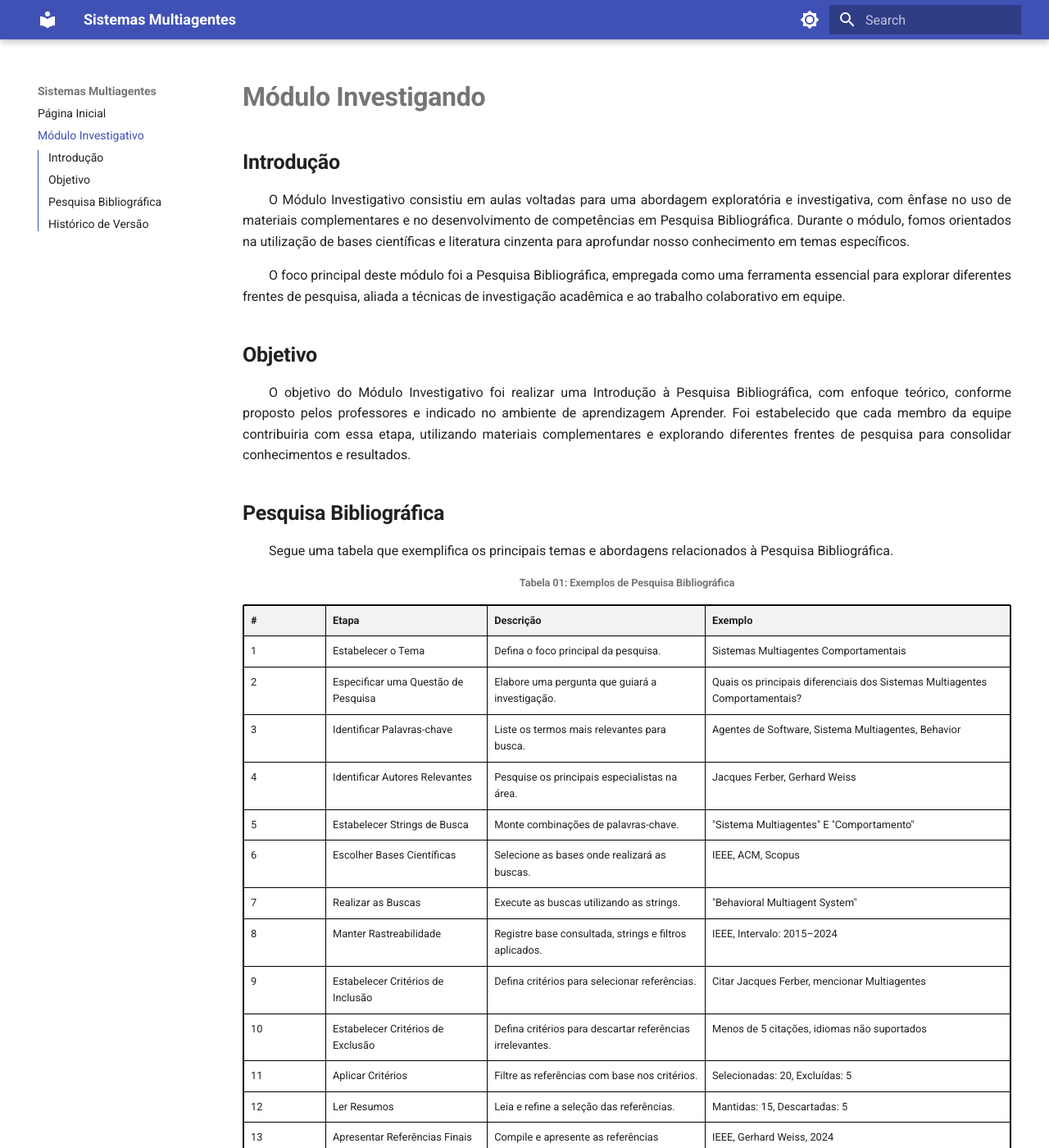
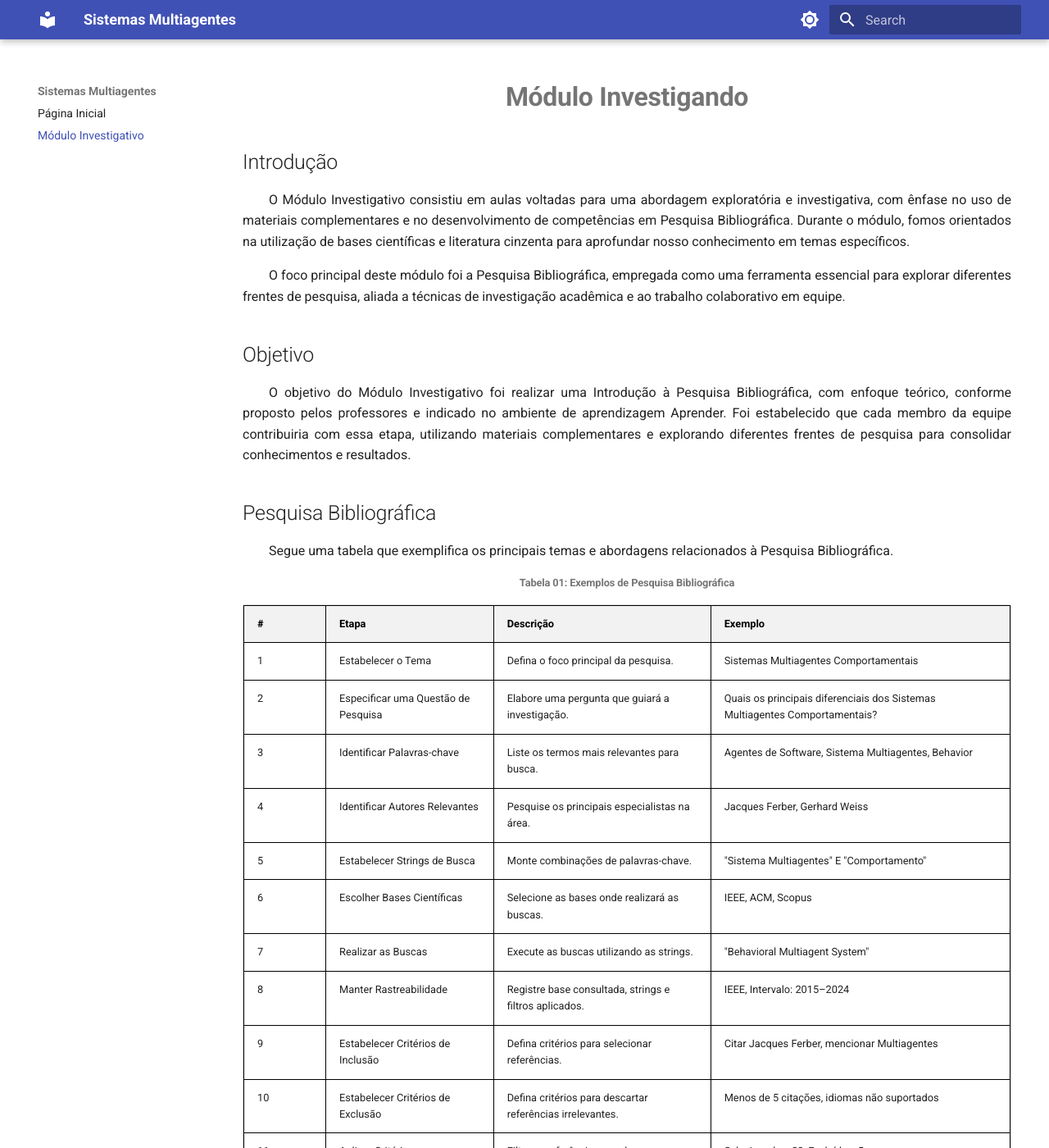
Before and after one commit to UnBSMA2024-2/2024.2_G2_SMA_ProjetoComportamentoCooperativo, an MkDocs documentation site: the page built from docs/modulo_investigando.md, in a window 1280 px wide and 1400 px high. Shown: the whole window at 82% size. Built offline with MkDocs 1.6.1 and Material for MkDocs 9.7.7, drawn with Linux system fonts in a browser that asks for light colours; some of the changed lines change nothing that is shown.

Commit message:
fix: concerta estilo nas tabelas

```diff
--- a/docs/modulo_investigando.md
+++ b/docs/modulo_investigando.md
@@ -1,150 +1,194 @@
-# **Módulo Investigando**
+<!DOCTYPE html>
+<html lang="en">
+<head>
+  <meta charset="UTF-8">
+  <meta name="viewport" content="width=device-width, initial-scale=1.0">
+  <title>Módulo Investigando</title>
+  <style>
+    /* Estilo geral para as tabelas */
+    table {
+      margin-left: auto;
+      margin-right: auto;
+      border-collapse: collapse;
+      width: 100%;
+      max-width: 1200px;
+      text-align: center;
+      border: 1px solid black;
+      font-size: 16px;
+      margin-bottom: 20px;
+    }
 
-## **Introdução**
-<p align="justify">
-&emsp;&emsp;O Módulo Investigativo consistiu em aulas voltadas para uma abordagem exploratória e investigativa, com ênfase no uso de materiais complementares e no desenvolvimento de competências em Pesquisa Bibliográfica. Durante o módulo, fomos orientados na utilização de bases científicas e literatura cinzenta para aprofundar nosso conhecimento em temas específicos.
-</p>
-<p align="justify">
-&emsp;&emsp;O foco principal deste módulo foi a Pesquisa Bibliográfica, empregada como uma ferramenta essencial para explorar diferentes frentes de pesquisa, aliada a técnicas de investigação acadêmica e ao trabalho colaborativo em equipe.
-</p>
+    th, td {
+      padding: 8px;
+      border: 1px solid black;
+    }
 
-## **Objetivo**
-<p align="justify">
-&emsp;&emsp;O objetivo do Módulo Investigativo foi realizar uma Introdução à Pesquisa Bibliográfica, com enfoque teórico, conforme proposto pelos professores e indicado no ambiente de aprendizagem Aprender. Foi estabelecido que cada membro da equipe contribuiria com essa etapa, utilizando materiais complementares e explorando diferentes frentes de pesquisa para consolidar conhecimentos e resultados.
-</p>
+    thead th {
+      background-color: #f2f2f2;
+      color: #000; /* Cor padrão para modo claro */
+    }
 
-## **Pesquisa Bibliográfica**
-<p align="justify">
-&emsp;&emsp;Segue uma tabela que exemplifica os principais temas e abordagens relacionados à Pesquisa Bibliográfica.
-</p>
+    /* Alteração para o modo escuro */
+    @media (prefers-color-scheme: dark) {
+      thead th {
+        color: #888; /* Apenas os cabeçalhos em cinza no modo escuro */
+      }
+    }
 
-<h6 align="center">Tabela 01: Exemplos de Pesquisa Bibliográfica</h6>
+    /* Espaçamento adicional para textos abaixo das tabelas */
+    .section-text {
+      margin-top: 20px;
+    }
+  </style>
+</head>
+<body>
+  <h1 align="center"><strong>Módulo Investigando</strong></h1>
 
-<div style="text-align: center;">
-  <table style="margin-left: auto; margin-right: auto; border-collapse: collapse; width: 100%; max-width: 1200px; text-align: center; border: 1px solid black;">
-    <thead style="background-color: #f2f2f2;">
-      <tr>
-        <th style="border: 1px solid black; padding: 8px;">#</th>
-        <th style="border: 1px solid black; padding: 8px;">Etapa</th>
-        <th style="border: 1px solid black; padding: 8px;">Descrição</th>
-        <th style="border: 1px solid black; padding: 8px;">Exemplo</th>
-      </tr>
-    </thead>
-    <tbody>
-      <tr>
-        <td style="border: 1px solid black; padding: 8px;">1</td>
-        <td style="border: 1px solid black; padding: 8px;">Estabelecer o Tema</td>
-        <td style="border: 1px solid black; padding: 8px;">Defina o foco principal da pesquisa.</td>
-        <td style="border: 1px solid black; padding: 8px;">Sistemas Multiagentes Comportamentais</td>
-      </tr>
-      <tr>
-        <td style="border: 1px solid black; padding: 8px;">2</td>
-        <td style="border: 1px solid black; padding: 8px;">Especificar uma Questão de Pesquisa</td>
-        <td style="border: 1px solid black; padding: 8px;">Elabore uma pergunta que guiará a investigação.</td>
-        <td style="border: 1px solid black; padding: 8px;">Quais os principais diferenciais dos Sistemas Multiagentes Comportamentais?</td>
-      </tr>
-      <tr>
-        <td style="border: 1px solid black; padding: 8px;">3</td>
-        <td style="border: 1px solid black; padding: 8px;">Identificar Palavras-chave</td>
-        <td style="border: 1px solid black; padding: 8px;">Liste os termos mais relevantes para busca.</td>
-        <td style="border: 1px solid black; padding: 8px;">Agentes de Software, Sistema Multiagentes, Behavior</td>
-      </tr>
-      <tr>
-        <td style="border: 1px solid black; padding: 8px;">4</td>
-        <td style="border: 1px solid black; padding: 8px;">Identificar Autores Relevantes</td>
-        <td style="border: 1px solid black; padding: 8px;">Pesquise os principais especialistas na área.</td>
-        <td style="border: 1px solid black; padding: 8px;">Jacques Ferber, Gerhard Weiss</td>
-      </tr>
-      <tr>
-        <td style="border: 1px solid black; padding: 8px;">5</td>
-        <td style="border: 1px solid black; padding: 8px;">Estabelecer Strings de Busca</td>
-        <td style="border: 1px solid black; padding: 8px;">Monte combinações de palavras-chave.</td>
-        <td style="border: 1px solid black; padding: 8px;">"Sistema Multiagentes" E "Comportamento"</td>
-      </tr>
-      <tr>
-        <td style="border: 1px solid black; padding: 8px;">6</td>
-        <td style="border: 1px solid black; padding: 8px;">Escolher Bases Científicas</td>
-        <td style="border: 1px solid black; padding: 8px;">Selecione as bases onde realizará as buscas.</td>
-        <td style="border: 1px solid black; padding: 8px;">IEEE, ACM, Scopus</td>
-      </tr>
-      <tr>
-        <td style="border: 1px solid black; padding: 8px;">7</td>
-        <td style="border: 1px solid black; padding: 8px;">Realizar as Buscas</td>
-        <td style="border: 1px solid black; padding: 8px;">Execute as buscas utilizando as strings.</td>
-        <td style="border: 1px solid black; padding: 8px;">"Behavioral Multiagent System"</td>
-      </tr>
-      <tr>
-        <td style="border: 1px solid black; padding: 8px;">8</td>
-        <td style="border: 1px solid black; padding: 8px;">Manter Rastreabilidade</td>
-        <td style="border: 1px solid black; padding: 8px;">Registre base consultada, strings e filtros aplicados.</td>
-        <td style="border: 1px solid black; padding: 8px;">IEEE, Intervalo: 2015–2024</td>
-      </tr>
-      <tr>
-        <td style="border: 1px solid black; padding: 8px;">9</td>
-        <td style="border: 1px solid black; padding: 8px;">Estabelecer Critérios de Inclusão</td>
-        <td style="border: 1px solid black; padding: 8px;">Defina critérios para selecionar referências.</td>
-        <td style="border: 1px solid black; padding: 8px;">Citar Jacques Ferber, mencionar Multiagentes</td>
-      </tr>
-      <tr>
-        <td style="border: 1px solid black; padding: 8px;">10</td>
-        <td style="border: 1px solid black; padding: 8px;">Estabelecer Critérios de Exclusão</td>
-        <td style="border: 1px solid black; padding: 8px;">Defina critérios para descartar referências irrelevantes.</td>
-        <td style="border: 1px solid black; padding: 8px;">Menos de 5 citações, idiomas não suportados</td>
-      </tr>
-      <tr>
-        <td style="border: 1px solid black; padding: 8px;">11</td>
-        <td style="border: 1px solid black; padding: 8px;">Aplicar Critérios</td>
-        <td style="border: 1px solid black; padding: 8px;">Filtre as referências com base nos critérios.</td>
-        <td style="border: 1px solid black; padding: 8px;">Selecionadas: 20, Excluídas: 5</td>
-      </tr>
-      <tr>
-        <td style="border: 1px solid black; padding: 8px;">12</td>
-        <td style="border: 1px solid black; padding: 8px;">Ler Resumos</td>
-        <td style="border: 1px solid black; padding: 8px;">Leia e refine a seleção das referências.</td>
-        <td style="border: 1px solid black; padding: 8px;">Mantidas: 15, Descartadas: 5</td>
-      </tr>
-      <tr>
-        <td style="border: 1px solid black; padding: 8px;">13</td>
-        <td style="border: 1px solid black; padding: 8px;">Apresentar Referências Finais</td>
-        <td style="border: 1px solid black; padding: 8px;">Compile e apresente as referências selecionadas.</td>
-        <td style="border: 1px solid black; padding: 8px;">IEEE, Gerhard Weiss, 2024</td>
-      </tr>
-    </tbody>
-  </table>
-  <p style="margin-top: 10px; text-align: center;">
-    <em>Tabela criada por <a href="https://github.com/The-Boss-Nina" target="_blank">Marina Márcia</a>.</em>
+  <h2>Introdução</h2>
+  <p align="justify">
+    &emsp;&emsp;O Módulo Investigativo consistiu em aulas voltadas para uma abordagem exploratória e investigativa, com ênfase no uso de materiais complementares e no desenvolvimento de competências em Pesquisa Bibliográfica. Durante o módulo, fomos orientados na utilização de bases científicas e literatura cinzenta para aprofundar nosso conhecimento em temas específicos.
   </p>
-</div>
+  <p align="justify">
+    &emsp;&emsp;O foco principal deste módulo foi a Pesquisa Bibliográfica, empregada como uma ferramenta essencial para explorar diferentes frentes de pesquisa, aliada a técnicas de investigação acadêmica e ao trabalho colaborativo em equipe.
+  </p>
 
-## **Histórico de Versão**
-<p align="justify">
-&emsp;&emsp;A tabela 02 representa o histórico de versão do documento.
-</p>
+  <h2>Objetivo</h2>
+  <p align="justify">
+    &emsp;&emsp;O objetivo do Módulo Investigativo foi realizar uma Introdução à Pesquisa Bibliográfica, com enfoque teórico, conforme proposto pelos professores e indicado no ambiente de aprendizagem Aprender. Foi estabelecido que cada membro da equipe contribuiria com essa etapa, utilizando materiais complementares e explorando diferentes frentes de pesquisa para consolidar conhecimentos e resultados.
+  </p>
 
-<h6 align="center">Tabela 02: Histórico de Versão</h6>
+  <h2>Pesquisa Bibliográfica</h2>
+  <p align="justify">
+    &emsp;&emsp;Segue uma tabela que exemplifica os principais temas e abordagens relacionados à Pesquisa Bibliográfica.
+  </p>
 
-<div style="text-align: center;">
-  <table style="margin-left: auto; margin-right: auto; border-collapse: collapse; width: 100%; max-width: 800px; text-align: center; border: 1px solid black;">
-    <thead style="background-color: #f2f2f2;">
-      <tr>
-        <th style="border: 1px solid black; padding: 8px;">Versão</th>
-        <th style="border: 1px solid black; padding: 8px;">Data</th>
-        <th style="border: 1px solid black; padding: 8px;">Descrição</th>
-        <th style="border: 1px solid black; padding: 8px;">Autor(es)</th>
-        <th style="border: 1px solid black; padding: 8px;">Revisor(es)</th>
-      </tr>
-    </thead>
-    <tbody>
-      <tr>
-        <td style="border: 1px solid black; padding: 8px;"><code>1.0</code></td>
-        <td style="border: 1px solid black; padding: 8px;">20/11/2024</td>
-        <td style="border: 1px solid black; padding: 8px;">Criação do arquivo</td>
-        <td style="border: 1px solid black; padding: 8px;"><a href="https://github.com/The-Boss-Nina">Marina Márcia</a></td>
-        <td style="border: 1px solid black; padding: 8px;"><a href="https://github.com/EduardaSMarques">Maria Eduarda Marques</a></td>
-      </tr>
-    </tbody>
-  </table>
-  <p style="margin-top: 10px; text-align: center;">
-    <em>Tabela criada por <a href="https://github.com/The-Boss-Nina" target="_blank">Marina Márcia</a>.</em>
+  <h6 align="center">Tabela 01: Exemplos de Pesquisa Bibliográfica</h6>
+  <div style="text-align: center;">
+    <table>
+      <thead>
+        <tr>
+          <th>#</th>
+          <th>Etapa</th>
+          <th>Descrição</th>
+          <th>Exemplo</th>
+        </tr>
+      </thead>
+      <tbody>
+        <tr>
+          <td>1</td>
+          <td>Estabelecer o Tema</td>
+          <td>Defina o foco principal da pesquisa.</td>
+          <td>Sistemas Multiagentes Comportamentais</td>
+        </tr>
+        <tr>
+          <td>2</td>
+          <td>Especificar uma Questão de Pesquisa</td>
+          <td>Elabore uma pergunta que guiará a investigação.</td>
+          <td>Quais os principais diferenciais dos Sistemas Multiagentes Comportamentais?</td>
+        </tr>
+        <tr>
+          <td>3</td>
+          <td>Identificar Palavras-chave</td>
+          <td>Liste os termos mais relevantes para busca.</td>
+          <td>Agentes de Software, Sistema Multiagentes, Behavior</td>
+        </tr>
+        <tr>
+          <td>4</td>
+          <td>Identificar Autores Relevantes</td>
+          <td>Pesquise os principais especialistas na área.</td>
+          <td>Jacques Ferber, Gerhard Weiss</td>
+        </tr>
+        <tr>
+          <td>5</td>
+          <td>Estabelecer Strings de Busca</td>
+          <td>Monte combinações de palavras-chave.</td>
+          <td>"Sistema Multiagentes" E "Comportamento"</td>
+        </tr>
+        <tr>
+          <td>6</td>
+          <td>Escolher Bases Científicas</td>
+          <td>Selecione as bases onde realizará as buscas.</td>
+          <td>IEEE, ACM, Scopus</td>
+        </tr>
+        <tr>
+          <td>7</td>
+          <td>Realizar as Buscas</td>
+          <td>Execute as buscas utilizando as strings.</td>
+          <td>"Behavioral Multiagent System"</td>
+        </tr>
+        <tr>
+          <td>8</td>
+          <td>Manter Rastreabilidade</td>
+          <td>Registre base consultada, strings e filtros aplicados.</td>
+          <td>IEEE, Intervalo: 2015–2024</td>
+        </tr>
+        <tr>
+          <td>9</td>
+          <td>Estabelecer Critérios de Inclusão</td>
+          <td>Defina critérios para selecionar referências.</td>
+          <td>Citar Jacques Ferber, mencionar Multiagentes</td>
+        </tr>
+        <tr>
+          <td>10</td>
+          <td>Estabelecer Critérios de Exclusão</td>
+          <td>Defina critérios para descartar referências irrelevantes.</td>
+          <td>Menos de 5 citações, idiomas não suportados</td>
+        </tr>
+        <tr>
+          <td>11</td>
+          <td>Aplicar Critérios</td>
+          <td>Filtre as referências com base nos critérios.</td>
+          <td>Selecionadas: 20, Excluídas: 5</td>
+        </tr>
+        <tr>
+          <td>12</td>
+          <td>Ler Resumos</td>
+          <td>Leia e refine a seleção das referências.</td>
+          <td>Mantidas: 15, Descartadas: 5</td>
+        </tr>
+        <tr>
+          <td>13</td>
+          <td>Apresentar Referências Finais</td>
+          <td>Compile e apresente as referências selecionadas.</td>
+          <td>IEEE, Gerhard Weiss, 2024</td>
+        </tr>
+      </tbody>
+    </table>
+    <p style="margin-top: 10px; text-align: center;">
+      <em>Tabela criada por <a href="https://github.com/The-Boss-Nina" target="_blank">Marina Márcia</a>.</em>
+    </p>
+  </div>
+
+  <h2>Histórico de Versão</h2>
+  <p align="justify" class="section-text">
+    &emsp;&emsp;A tabela 02 representa o histórico de versão do documento.
   </p>
-</div>
+
+  <h6 align="center">Tabela 02: Histórico de Versão</h6>
+  <div style="text-align: center;">
+    <table>
+      <thead>
+        <tr>
+          <th>Versão</th>
+          <th>Data</th>
+          <th>Descrição</th>
+          <th>Autor(es)</th>
+          <th>Revisor(es)</th>
+        </tr>
+      </thead>
+      <tbody>
+        <tr>
+          <td><code>1.0</code></td>
+          <td>20/11/2024</td>
+          <td>Criação do arquivo</td>
+          <td><a href="https://github.com/The-Boss-Nina" target="_blank">Marina Márcia</a></td>
+          <td><a href="https://github.com/EduardaSMarques" target="_blank">Maria Eduarda Marques</a></td>
+        </tr>
+      </tbody>
+    </table>
+    <p style="margin-top: 10px; text-align: center;">
+      <em>Tabela criada por <a href="https://github.com/The-Boss-Nina" target="_blank">Marina Márcia</a>.</em>
+    </p>
+  </div>
+</body>
+</html>
```
Also changed, not shown: site/404.html, site/index.html, site/modulo_investigando/index.html, site/search/search_index.json.
